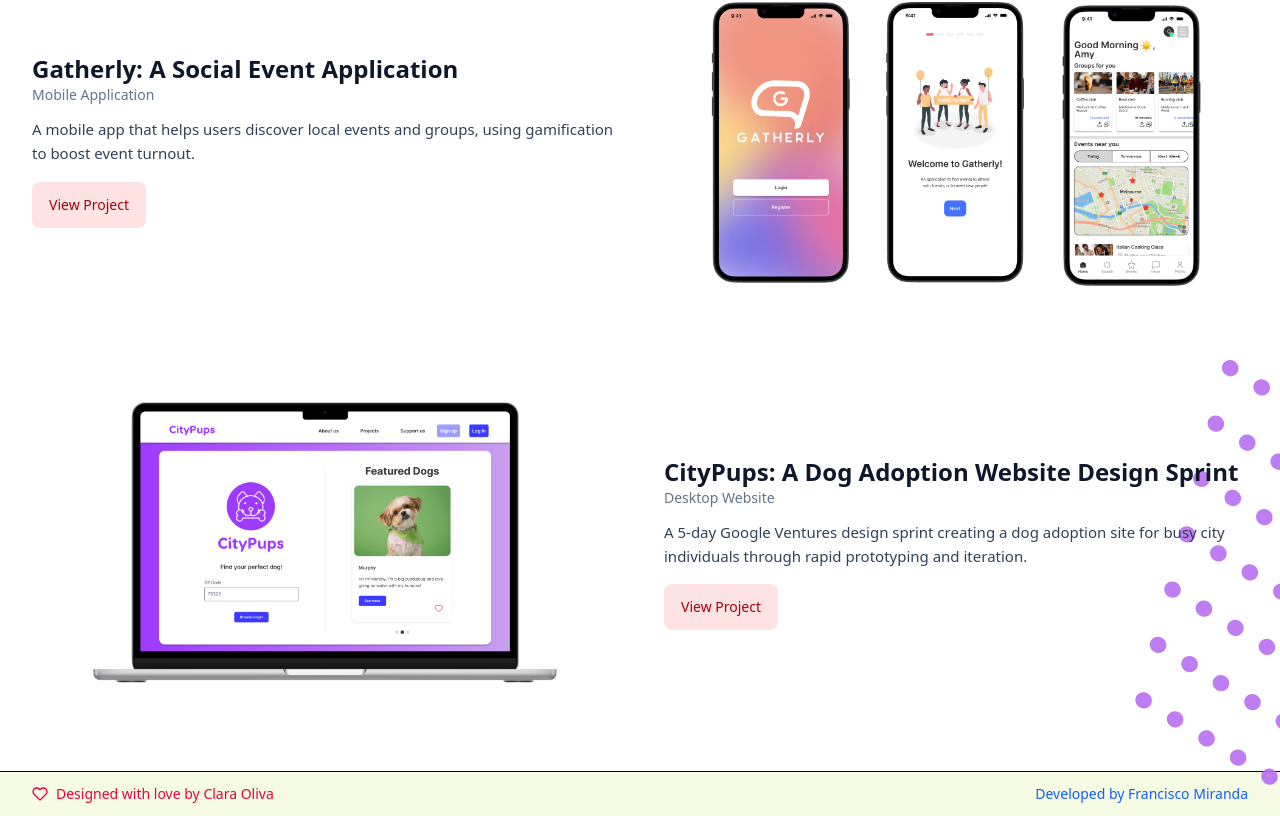
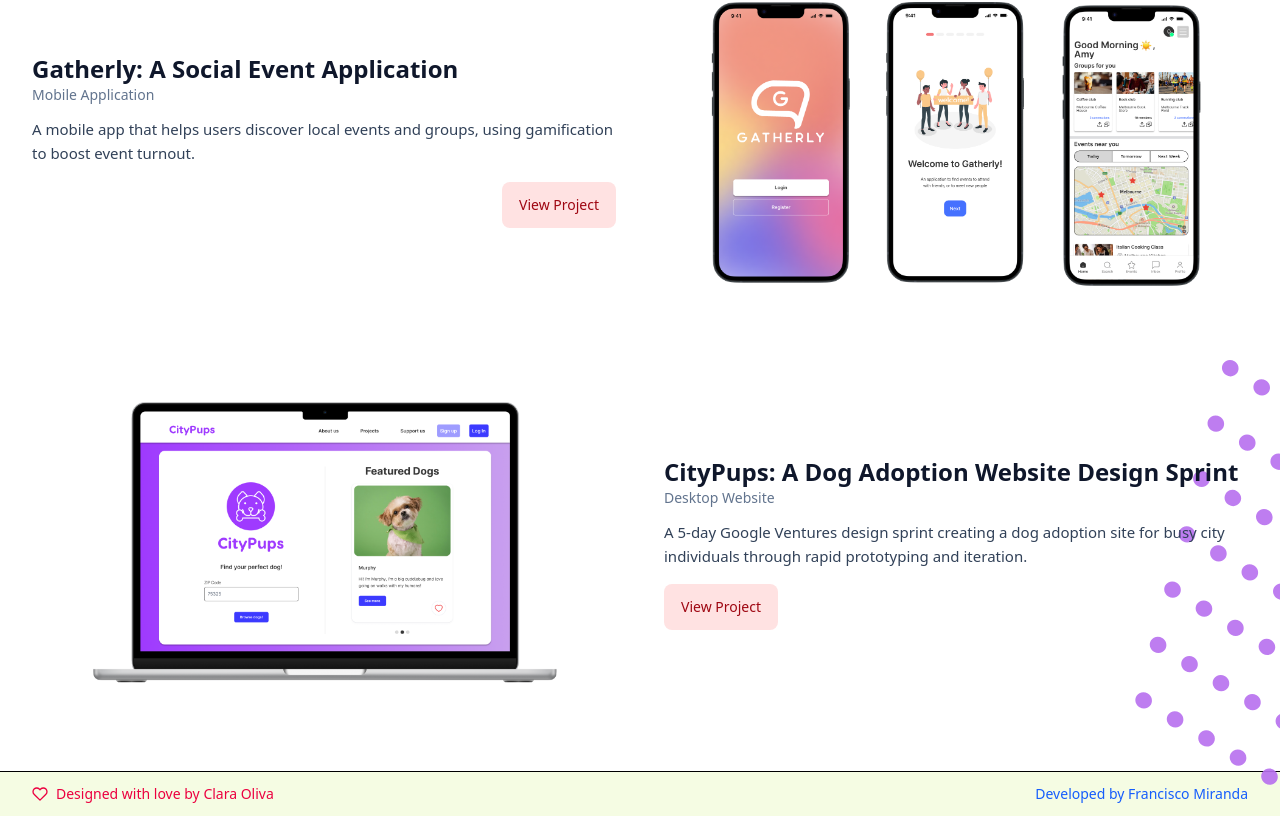
Before and after one commit to frankie1992/claras-site, a React (Vite) app: page / in a window 1280 px wide. Shown: the part 1542-2358 px from the top of the page. Built offline with nearby package versions, Linux system fonts and the light colour scheme.

Commit message:
right align view project when reverse is true

```diff
--- a/src/components/ProjectSummary.tsx
+++ b/src/components/ProjectSummary.tsx
@@ -31,7 +31,7 @@
             {description}
           </p>
         )}
-        <div className="mt-6 md:mt-4 text-center md:text-left">
+        <div className={`mt-6 md:mt-4 text-center ${reverse ? 'md:text-right' : 'md:text-left'}`}>
           <a
             href={projectLink}
             className="py-3 px-4 inline-flex items-center gap-x-2 text-sm font-semibold md:font-medium rounded-lg border border-transparent bg-red-100 text-red-800 hover:bg-red-200 focus:outline-hidden focus:bg-red-200 disabled:opacity-50 disabled:pointer-events-none dark:text-red-500 dark:bg-red-800/30 dark:hover:bg-red-800/20 dark:focus:bg-red-800/20"
```
